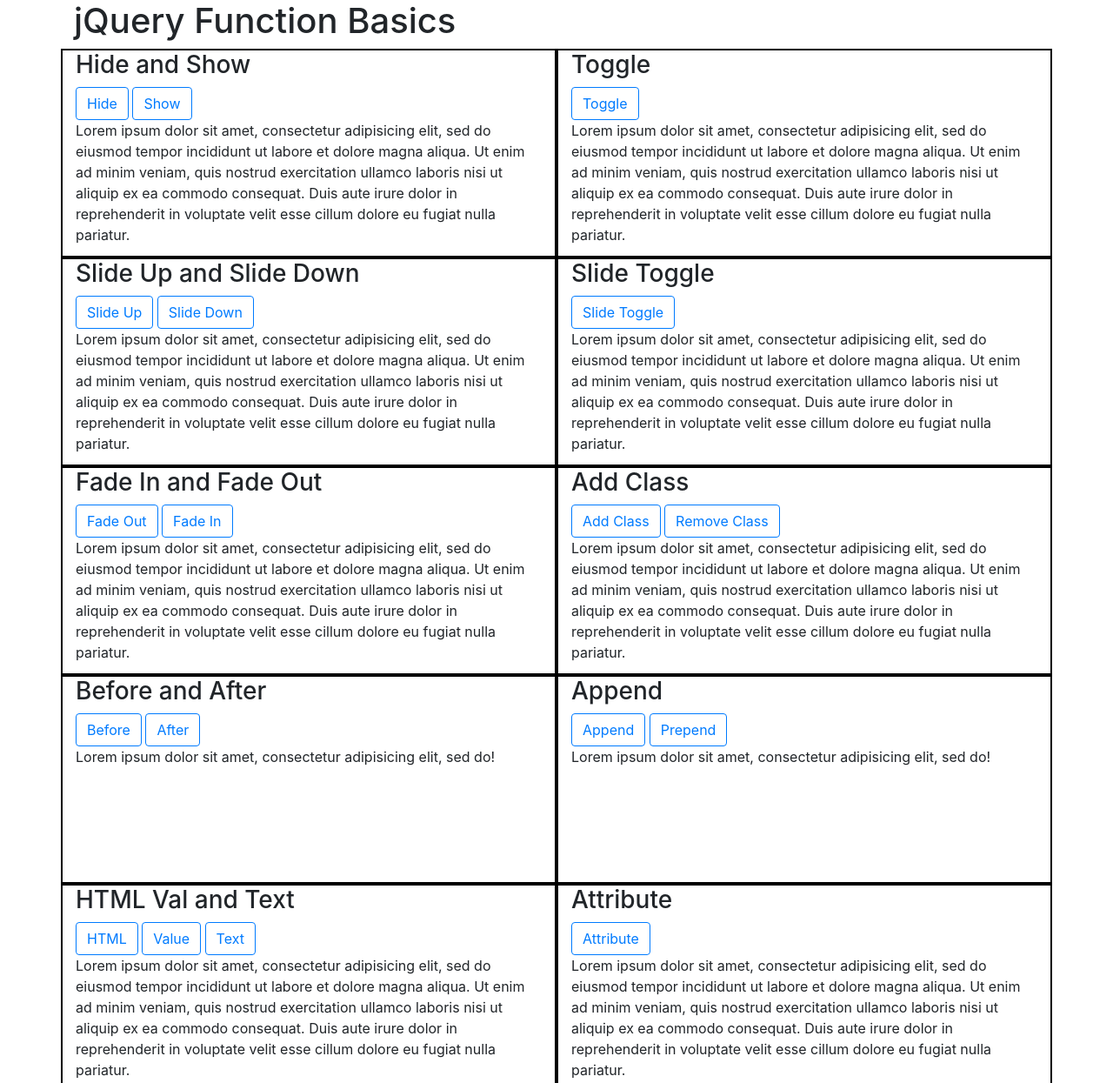
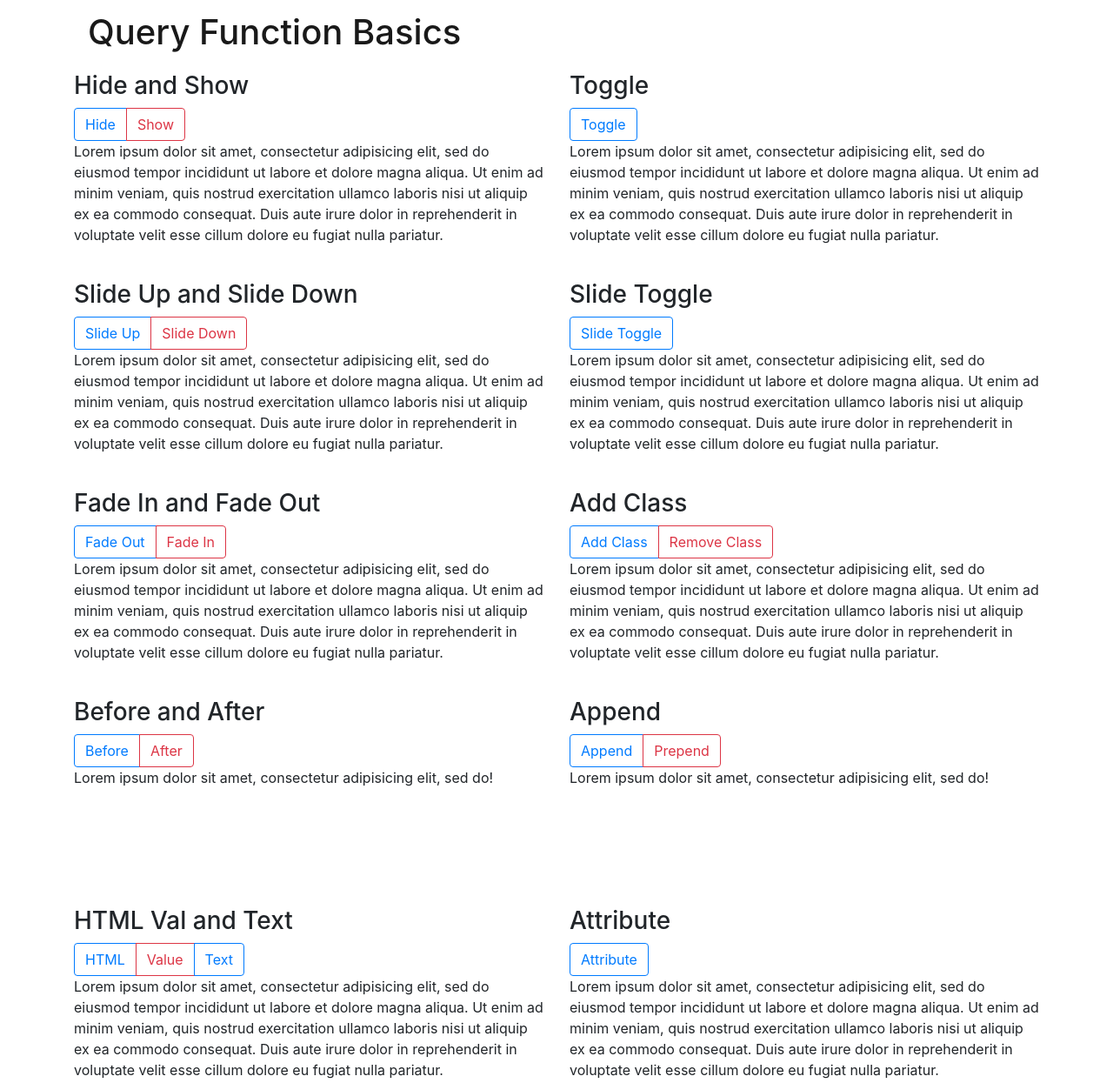
Before and after one commit to viperman88/jQuery, a plain HTML site: page jQueryBasics/jQuery_Func.html in a window 1280 px wide. Shown: the top 1245 px of the page at 87% size. Drawn offline with nearby package versions, Linux system fonts and the light colour scheme.

Commit message:
completed app

```diff
--- a/jQueryBasics/jQuery_Func.html
+++ b/jQueryBasics/jQuery_Func.html
@@ -13,13 +13,17 @@
 
 <body>
     <div class="container">
-        <h1>jQuery Function Basics</h1>
+        <nav class="navbar navbar-light">
+            <span class="navbar-brand mb-0 h1"><h1>Query Function Basics</h1></span>
+        </nav>
 
         <div class="row">
             <div class="col">
                 <h3>Hide and Show</h3>
+                <div class="btn-group" role="group" aria-label="Basic example">
                     <button type="button" id="one" class="btn btn-outline-primary">Hide</button>
-                <button type="button" id="two" class="btn btn-outline-primary">Show</button>
+                    <button type="button" id="two" class="btn btn-outline-danger">Show</button>
+                </div>
                 <p class="one">Lorem ipsum dolor sit amet, consectetur adipisicing elit, sed do eiusmod tempor incididunt ut labore et dolore magna aliqua. Ut enim ad minim veniam, quis nostrud exercitation ullamco laboris nisi ut aliquip ex ea commodo consequat. Duis
                     aute irure dolor in reprehenderit in voluptate velit esse cillum dolore eu fugiat nulla pariatur.</p>
             </div>
@@ -32,8 +36,10 @@
             <div class="w-100"></div>
             <div class="col">
                 <h3>Slide Up and Slide Down</h3>
+                <div class="btn-group" role="group" aria-label="Basic example">
                     <button type="button" id="four" class="btn btn-outline-primary">Slide Up</button>
-                <button type="button" id="five" class="btn btn-outline-primary">Slide Down</button>
+                    <button type="button" id="five" class="btn btn-outline-danger">Slide Down</button>
+                </div>
                 <p class="three">Lorem ipsum dolor sit amet, consectetur adipisicing elit, sed do eiusmod tempor incididunt ut labore et dolore magna aliqua. Ut enim ad minim veniam, quis nostrud exercitation ullamco laboris nisi ut aliquip ex ea commodo consequat. Duis
                     aute irure dolor in reprehenderit in voluptate velit esse cillum dolore eu fugiat nulla pariatur.</p>
             </div>
@@ -46,37 +52,47 @@
             <div class="w-100"></div>
             <div class="col">
                 <h3>Fade In and Fade Out</h3>
+                <div class="btn-group" role="group" aria-label="Basic example">
                     <button type="button" id="seven" class="btn btn-outline-primary">Fade Out</button>
-                <button type="button" id="eight" class="btn btn-outline-primary">Fade In</button>
+                    <button type="button" id="eight" class="btn btn-outline-danger">Fade In</button>
+                </div>
                 <p class="five">Lorem ipsum dolor sit amet, consectetur adipisicing elit, sed do eiusmod tempor incididunt ut labore et dolore magna aliqua. Ut enim ad minim veniam, quis nostrud exercitation ullamco laboris nisi ut aliquip ex ea commodo consequat. Duis
                     aute irure dolor in reprehenderit in voluptate velit esse cillum dolore eu fugiat nulla pariatur.</p>
             </div>
             <div class="col">
                 <h3>Add Class</h3>
+                <div class="btn-group" role="group" aria-label="Basic example">
                     <button type="button" id="nine" class="btn btn-outline-primary">Add Class</button>
-                <button type="button" id="nine2" class="btn btn-outline-primary">Remove Class</button>
+                    <button type="button" id="nine2" class="btn btn-outline-danger">Remove Class</button>
+                </div>
                 <p class="six">Lorem ipsum dolor sit amet, consectetur adipisicing elit, sed do eiusmod tempor incididunt ut labore et dolore magna aliqua. Ut enim ad minim veniam, quis nostrud exercitation ullamco laboris nisi ut aliquip ex ea commodo consequat. Duis
                     aute irure dolor in reprehenderit in voluptate velit esse cillum dolore eu fugiat nulla pariatur.</p>
             </div>
             <div class="w-100"></div>
             <div class="col">
                 <h3>Before and After</h3>
+                <div class="btn-group" role="group" aria-label="Basic example">
                     <button type="button" id="ten" class="btn btn-outline-primary">Before</button>
-                <button type="button" id="eleven" class="btn btn-outline-primary">After</button>
+                    <button type="button" id="eleven" class="btn btn-outline-danger">After</button>
+                </div>
                 <p class="seven">Lorem ipsum dolor sit amet, consectetur adipisicing elit, sed do!</p>
             </div>
             <div class="col">
                 <h3>Append</h3>
+                <div class="btn-group" role="group" aria-label="Basic example">
                     <button type="button" id="twelve" class="btn btn-outline-primary">Append</button>
-                <button type="button" id="thirteen" class="btn btn-outline-primary">Prepend</button>
+                    <button type="button" id="thirteen" class="btn btn-outline-danger">Prepend</button>
+                </div>
                 <p class="eight">Lorem ipsum dolor sit amet, consectetur adipisicing elit, sed do!</p>
             </div>
             <div class="w-100"></div>
             <div class="col">
                 <h3>HTML Val and Text</h3>
+                <div class="btn-group" role="group" aria-label="Basic example">
                     <button type="button" id="fourteen" class="btn btn-outline-primary">HTML</button>
-                <button type="button" id="fifteen" class="btn btn-outline-primary">Value</button>
+                    <button type="button" id="fifteen" class="btn btn-outline-danger">Value</button>
                     <button type="button" id="sixteen" class="btn btn-outline-primary">Text</button>
+                </div>
                 <p class="nine">Lorem ipsum dolor sit amet, consectetur adipisicing elit, sed do eiusmod tempor incididunt ut labore et dolore magna aliqua. Ut enim ad minim veniam, quis nostrud exercitation ullamco laboris nisi ut aliquip ex ea commodo consequat. Duis
                     aute irure dolor in reprehenderit in voluptate velit esse cillum dolore eu fugiat nulla pariatur.</p>
             </div>
--- a/jQueryBasics/style.css
+++ b/jQueryBasics/style.css
@@ -1,5 +1,5 @@
 .col {
-    border: 2px solid black;
+    border-bottom: 0.5px solid white;
     height: 240px;
     width: 40%;
 }
```
Lines whose indentation alone changed are shown as unchanged.
